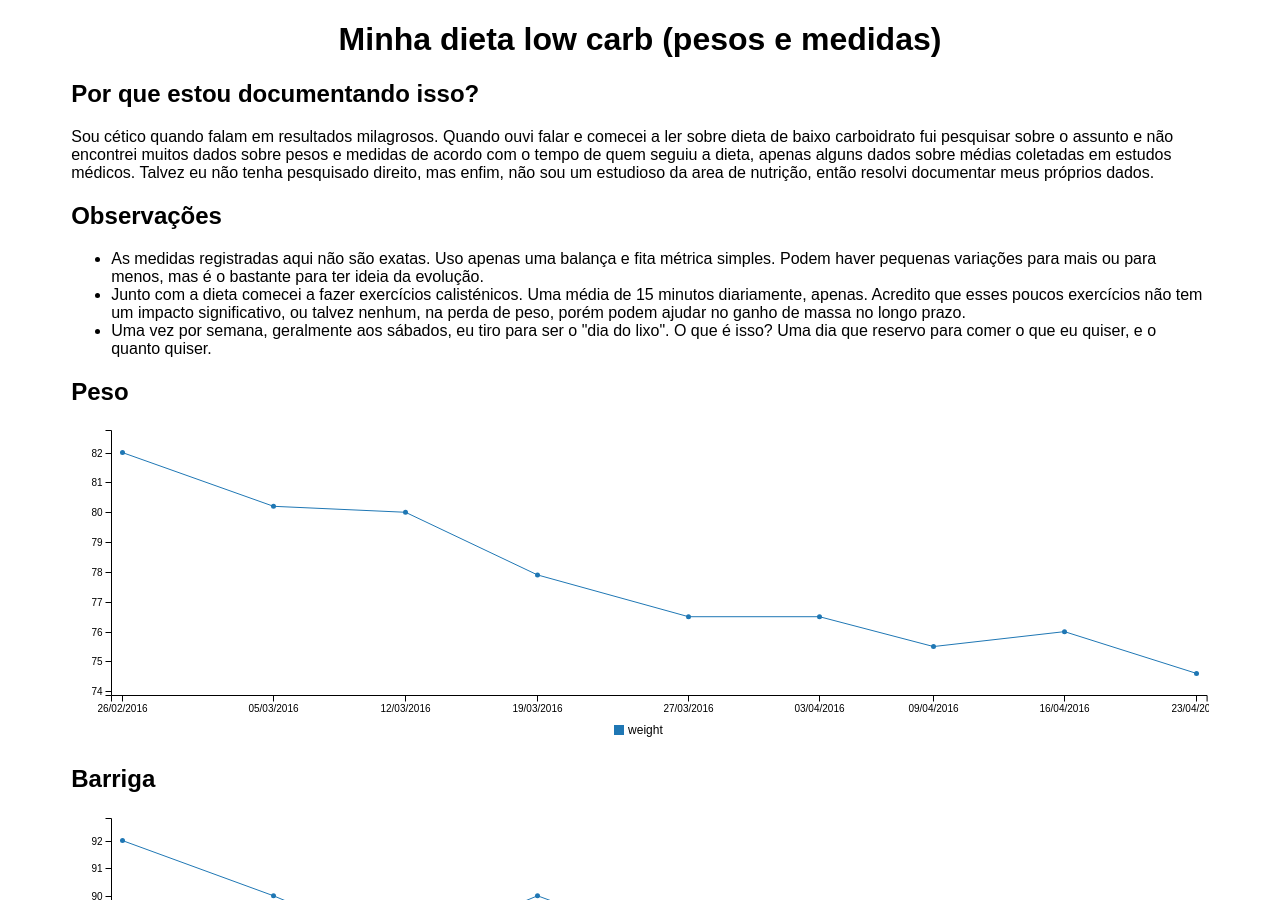
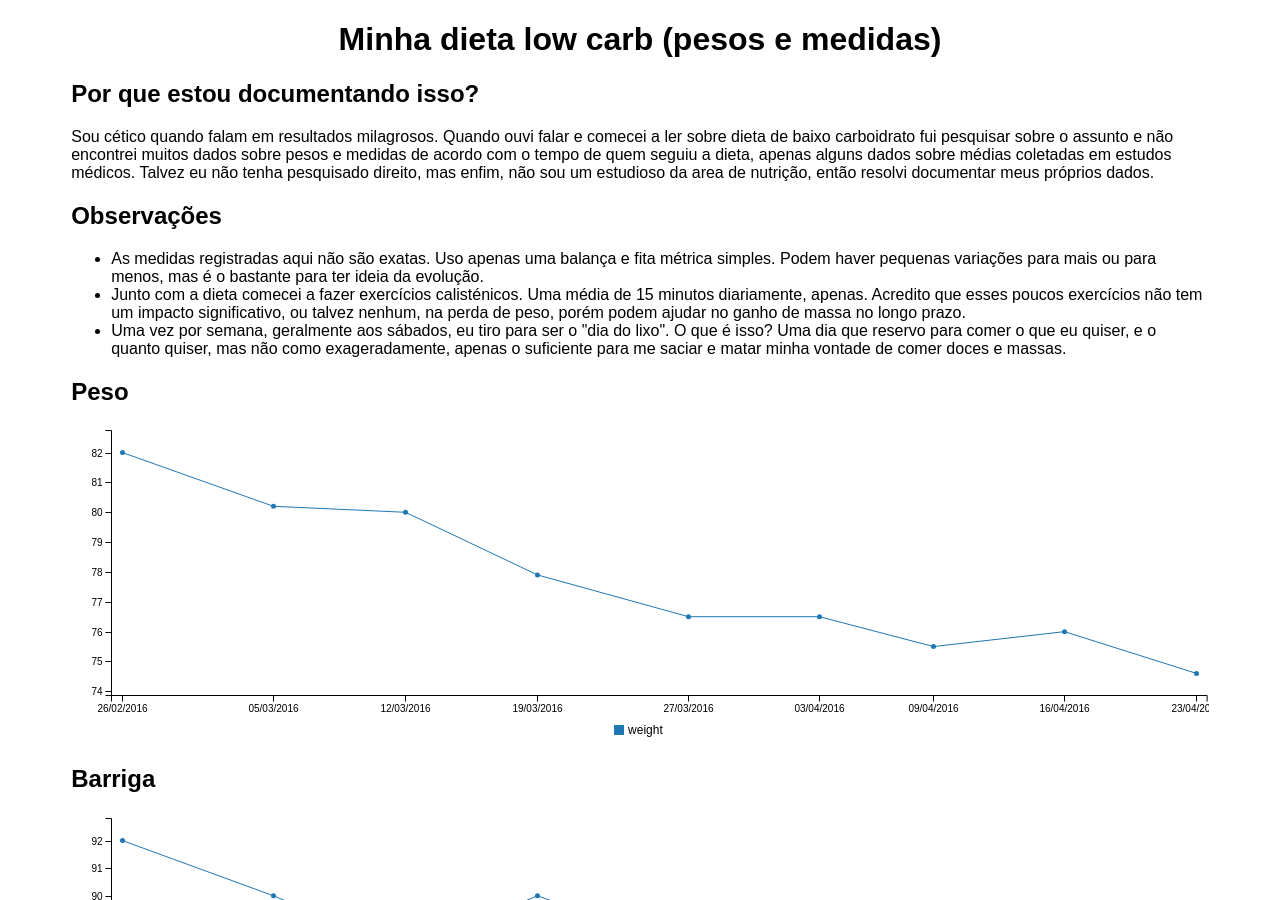
Before and after one commit to bitmaybewise/anotacoes-do-hercules, a Jekyll site: the page built from low-carb-diet/index.html, in a window 1280 px wide and 900 px high. Built offline with Jekyll 4.4.1, drawn with Linux system fonts in a browser that asks for light colours; comment, search, counter and statistics services are not loaded.

Commit message:
low carb trash day observation complement

```diff
--- a/low-carb-diet/index.html
+++ b/low-carb-diet/index.html
@@ -25,7 +25,7 @@
     <ul>
       <li>As medidas registradas aqui não são exatas. Uso apenas uma balança e fita métrica simples. Podem haver pequenas variações para mais ou para menos, mas é o bastante para ter ideia da evolução.</li>
       <li>Junto com a dieta comecei a fazer exercícios calisténicos. Uma média de 15 minutos diariamente, apenas. Acredito que esses poucos exercícios não tem um impacto significativo, ou talvez nenhum, na perda de peso, porém podem ajudar no ganho de massa no longo prazo.</li>
-      <li>Uma vez por semana, geralmente aos sábados, eu tiro para ser o "dia do lixo". O que é isso? Uma dia que reservo para comer o que eu quiser, e o quanto quiser.</li>
+      <li>Uma vez por semana, geralmente aos sábados, eu tiro para ser o "dia do lixo". O que é isso? Uma dia que reservo para comer o que eu quiser, e o quanto quiser, mas não como exageradamente, apenas o suficiente para me saciar e matar minha vontade de comer doces e massas.</li>
     </ul>
 
     <h2>Peso</h2>
```
